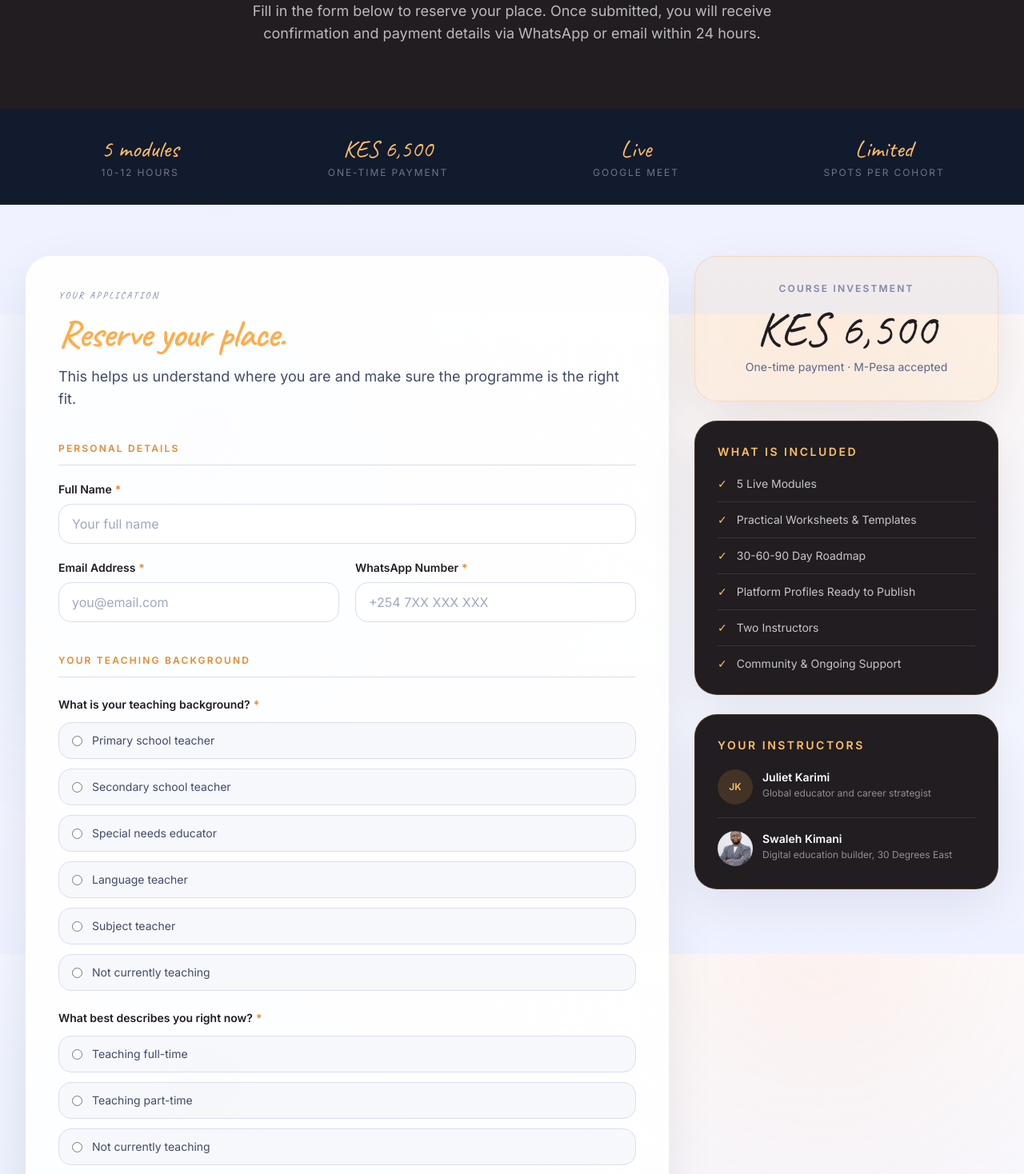
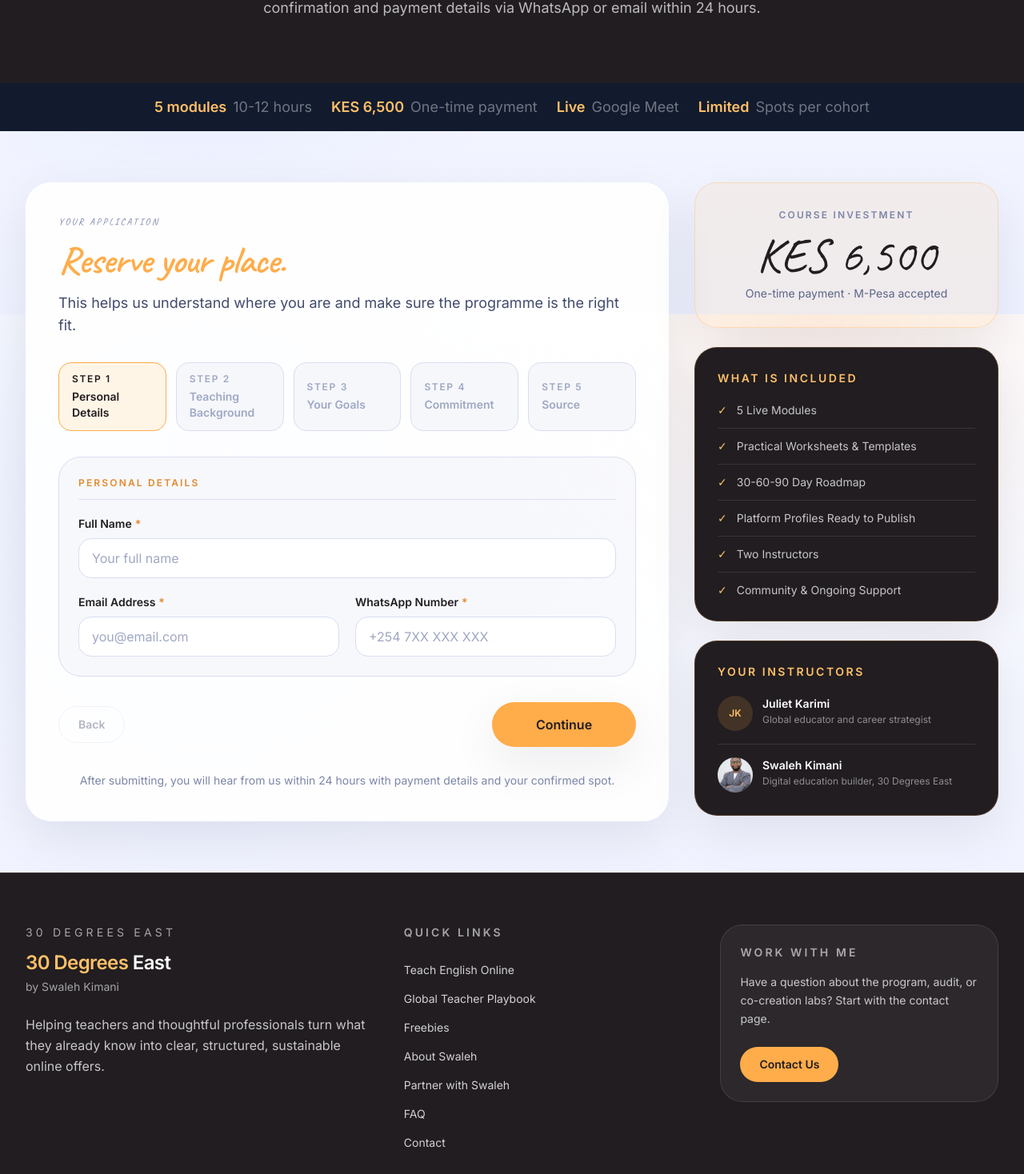
Before and after one commit to aenshtyn/30DegreesEast, a Next.js app: page /global-teacher-playbook/enrol in a window 1280 px wide. Shown: the part 407-1875 px from the top of the page at 80% size. Built offline with nearby package versions, Linux system fonts and the light colour scheme.

Commit message:
Improve playbook enrolment UX

```diff
--- a/app/global-teacher-playbook/enrol/page.tsx
+++ b/app/global-teacher-playbook/enrol/page.tsx
@@ -1,5 +1,4 @@
 import type { Metadata } from 'next'
-import Link from 'next/link'
 
 import EnrolmentForm from '@/components/global-teacher-playbook/EnrolmentForm'
 import { playbookStats } from '@/lib/data/global-teacher-playbook'
@@ -15,10 +14,7 @@ export default function GlobalTeacherPlaybookEnrolPage() {
     <>
       <section className="bg-raisin text-white">
         <div className="container-custom py-14 text-center md:py-20">
-          <Link href="/global-teacher-playbook" className="text-sm font-medium text-white/55 transition hover:text-accent-300">
-            Back to course
-          </Link>
-          <p className="mx-auto mt-8 inline-flex rounded-full border border-accent-500/40 px-4 py-2 text-xs font-semibold uppercase tracking-[0.2em] text-accent-300">
+          <p className="mx-auto inline-flex rounded-full border border-accent-500/40 px-4 py-2 text-xs font-semibold uppercase tracking-[0.2em] text-accent-300">
             Enrolment
           </p>
           <h1 className="mx-auto mt-6 max-w-3xl text-white">
@@ -32,11 +28,11 @@ export default function GlobalTeacherPlaybookEnrolPage() {
       </section>
 
       <section className="bg-neutral-900 text-white">
-        <div className="container-custom grid gap-6 py-8 sm:grid-cols-2 lg:grid-cols-4">
+        <div className="container-custom flex flex-wrap justify-center gap-x-6 gap-y-2 py-4">
           {playbookStats.map((stat) => (
-            <div key={stat.label} className="text-center">
-              <p className="font-display text-3xl text-accent-300">{stat.value}</p>
-              <p className="mt-1 text-xs uppercase tracking-[0.16em] text-white/40">{stat.label}</p>
+            <div key={stat.label} className="flex items-center gap-2 text-sm">
+              <p className="font-semibold text-accent-300">{stat.value}</p>
+              <p className="text-white/40">{stat.label}</p>
             </div>
           ))}
         </div>
--- a/components/global-teacher-playbook/EnrolmentForm.tsx
+++ b/components/global-teacher-playbook/EnrolmentForm.tsx
@@ -1,6 +1,6 @@
 'use client'
 
-import { FormEvent, useState } from 'react'
+import { FormEvent, useMemo, useState } from 'react'
 import Image from 'next/image'
 import { useRouter } from 'next/navigation'
 
@@ -11,19 +11,59 @@ type StatusState = {
   message: string
 }
 
+type FormValues = {
+  background: string
+  challenge: string
+  earlybird: string
+  email: string
+  goal: string
+  interests: string[]
+  invest: string
+  name: string
+  source: string
+  status: string
+  whatsapp: string
+}
+
+const initialValues: FormValues = {
+  background: '',
+  challenge: '',
+  earlybird: '',
+  email: '',
+  goal: '',
+  interests: [],
+  invest: '',
+  name: '',
+  source: '',
+  status: '',
+  whatsapp: '',
+}
+
+const steps = [
+  { label: 'Personal Details', description: 'Name, email, and WhatsApp' },
+  { label: 'Teaching Background', description: 'Where you are starting from' },
+  { label: 'Your Goals', description: 'What you want to build next' },
+  { label: 'Commitment', description: 'Investment and early-bird access' },
+  { label: 'Source', description: 'How you heard about us' },
+]
+
 const inputClass =
   'mt-2 block w-full rounded-2xl border border-neutral-200 bg-white px-4 py-3 text-neutral-900 placeholder-neutral-400 focus:border-accent-400 focus:outline-none focus:ring-2 focus:ring-accent-200/70 disabled:cursor-not-allowed disabled:opacity-70'
 
 function OptionGroup({
+  onChange,
   name,
   options,
   required,
   type = 'radio',
+  value,
 }: {
+  onChange: (value: string) => void
   name: string
   options: string[]
   required?: boolean
   type?: 'radio' | 'checkbox'
+  value: string | string[]
 }) {
   return (
     <div className={type === 'checkbox' ? 'mt-3 grid gap-3 sm:grid-cols-2' : 'mt-3 space-y-3'}>
@@ -36,6 +76,8 @@ function OptionGroup({
             type={type}
             name={name}
             value={option}
+            checked={Array.isArray(value) ? value.includes(option) : value === option}
+            onChange={() => onChange(option)}
             required={type === 'radio' && required && index === 0}
             className="mt-1 accent-accent-500"
           />
@@ -57,36 +99,117 @@ function FieldLabel({ children, required }: { children: React.ReactNode; require
 
 export default function EnrolmentForm() {
   const router = useRouter()
+  const [activeStep, setActiveStep] = useState(0)
+  const [formValues, setFormValues] = useState<FormValues>(initialValues)
   const [isSubmitting, setIsSubmitting] = useState(false)
   const [status, setStatus] = useState<StatusState>({ type: null, message: '' })
+  const isLastStep = activeStep === steps.length - 1
+
+  const completedSteps = useMemo(
+    () => [
+      Boolean(formValues.name && formValues.email && formValues.whatsapp),
+      Boolean(formValues.background && formValues.status),
+      Boolean(formValues.interests.length > 0 && formValues.goal && formValues.challenge),
+      Boolean(formValues.invest && formValues.earlybird),
+      Boolean(formValues.source),
+    ],
+    [formValues]
+  )
+
+  const updateValue = (name: keyof FormValues, value: string) => {
+    setStatus({ type: null, message: '' })
+    setFormValues((prev) => ({ ...prev, [name]: value }))
+  }
+
+  const toggleInterest = (value: string) => {
+    setStatus({ type: null, message: '' })
+    setFormValues((prev) => ({
+      ...prev,
+      interests: prev.interests.includes(value)
+        ? prev.interests.filter((interest) => interest !== value)
+        : [...prev.interests, value],
+    }))
+  }
+
+  const getCurrentStepError = () => {
+    if (activeStep === 0) {
+      if (!formValues.name.trim() || !formValues.email.trim() || !formValues.whatsapp.trim()) {
+        return 'Add your name, email, and WhatsApp number to continue.'
+      }
+      if (!/^[^\s@]+@[^\s@]+\.[^\s@]+$/.test(formValues.email.trim())) {
+        return 'Enter a valid email address to continue.'
+      }
+    }
+
+    if (activeStep === 1 && (!formValues.background || !formValues.status)) {
+      return 'Select your teaching background and current status to continue.'
+    }
+
+    if (activeStep === 2) {
+      if (formValues.interests.length === 0) {
+        return 'Select at least one learning interest to continue.'
+      }
+      if (!formValues.goal.trim() || !formValues.challenge.trim()) {
+        return 'Add your goal and current challenge to continue.'
+      }
+    }
+
+    if (activeStep === 3 && (!formValues.invest || !formValues.earlybird)) {
+      return 'Select both commitment options to continue.'
+    }
+
+    if (activeStep === 4 && !formValues.source) {
+      return 'Select where you heard about us before submitting.'
+    }
+
+    return ''
+  }
+
+  const goToNextStep = () => {
+    const error = getCurrentStepError()
+
+    if (error) {
+      setStatus({ type: 'error', message: error })
+      return
+    }
+
+    setStatus({ type: null, message: '' })
+    setActiveStep((current) => Math.min(current + 1, steps.length - 1))
+  }
 
   const handleSubmit = async (event: FormEvent<HTMLFormElement>) => {
     event.preventDefault()
     setStatus({ type: null, message: '' })
-    setIsSubmitting(true)
+
+    if (!isLastStep) {
+      goToNextStep()
+      return
+    }
 
     const form = event.currentTarget
     const formData = new FormData(form)
-    const interests = formData.getAll('interests').map(String)
 
-    if (interests.length === 0) {
-      setIsSubmitting(false)
-      setStatus({ type: 'error', message: 'Select at least one learning interest to continue.' })
+    const error = getCurrentStepError()
+
+    if (error) {
+      setStatus({ type: 'error', message: error })
       return
     }
 
+    setIsSubmitting(true)
+
     const payload = {
-      name: String(formData.get('name') ?? ''),
-      email: String(formData.get('email') ?? ''),
-      whatsapp: String(formData.get('whatsapp') ?? ''),
-      background: String(formData.get('background') ?? ''),
-      status: String(formData.get('status') ?? ''),
-      interests,
-      goal: String(formData.get('goal') ?? ''),
-      challenge: String(formData.get('challenge') ?? ''),
-      invest: String(formData.get('invest') ?? ''),
-      earlybird: String(formData.get('earlybird') ?? ''),
-      source: String(formData.get('source') ?? ''),
+      name: formValues.name.trim(),
+      email: formValues.email.trim(),
+      whatsapp: formValues.whatsapp.trim(),
+      background: formValues.background,
+      status: formValues.status,
+      interests: formValues.interests,
+      goal: formValues.goal.trim(),
+      challenge: formValues.challenge.trim(),
+      invest: formValues.invest,
+      earlybird: formValues.earlybird,
+      source: formValues.source,
       website: String(formData.get('website') ?? ''),
     }
 
@@ -107,6 +230,7 @@ export default function EnrolmentForm() {
       }
 
       form.reset()
+      setFormValues(initialValues)
       router.push('/global-teacher-playbook/confirmed')
     } catch {
       setStatus({
@@ -128,53 +252,124 @@ export default function EnrolmentForm() {
             This helps us understand where you are and make sure the programme is the right fit.
           </p>
 
-          <form onSubmit={handleSubmit} className="mt-8 space-y-10">
+          <div className="mt-8 grid gap-3 sm:grid-cols-5">
+            {steps.map((step, index) => (
+              <button
+                key={step.label}
+                type="button"
+                onClick={() => index <= activeStep || completedSteps[index - 1] ? setActiveStep(index) : null}
+                className={`rounded-2xl border px-4 py-3 text-left transition ${
+                  index === activeStep
+                    ? 'border-accent-500 bg-accent-50 text-raisin'
+                    : completedSteps[index]
+                      ? 'border-accent-200 bg-white text-neutral-700'
+                      : 'border-neutral-200 bg-neutral-50 text-neutral-400'
+                }`}
+              >
+                <span className="block text-xs font-semibold uppercase tracking-[0.14em]">
+                  {completedSteps[index] ? 'Done' : `Step ${index + 1}`}
+                </span>
+                <span className="mt-1 block text-sm font-semibold">{step.label}</span>
+              </button>
+            ))}
+          </div>
+
+          <form onSubmit={handleSubmit} className="mt-8 space-y-8">
             <div className="hidden" aria-hidden="true">
               <label htmlFor="playbook-website">Website</label>
               <input id="playbook-website" name="website" tabIndex={-1} autoComplete="off" disabled={isSubmitting} />
             </div>
 
-            <section className="space-y-5">
+            {activeStep === 0 ? (
+            <section className="space-y-5 rounded-[28px] border border-neutral-200 bg-neutral-50/70 p-6">
               <p className="border-b border-neutral-200 pb-3 text-xs font-semibold uppercase tracking-[0.18em] text-accent-600">
                 Personal details
               </p>
               <div>
                 <FieldLabel required>Full Name</FieldLabel>
-                <input name="name" required placeholder="Your full name" disabled={isSubmitting} className={inputClass} />
+                <input
+                  name="name"
+                  required
+                  placeholder="Your full name"
+                  disabled={isSubmitting}
+                  className={inputClass}
+                  value={formValues.name}
+                  onChange={(event) => updateValue('name', event.target.value)}
+                />
               </div>
               <div className="grid gap-5 md:grid-cols-2">
                 <div>
                   <FieldLabel required>Email Address</FieldLabel>
-                  <input name="email" type="email" required placeholder="you@email.com" disabled={isSubmitting} className={inputClass} />
+                  <input
+                    name="email"
+                    type="email"
+                    required
+                    placeholder="you@email.com"
+                    disabled={isSubmitting}
+                    className={inputClass}
+                    value={formValues.email}
+                    onChange={(event) => updateValue('email', event.target.value)}
+                  />
                 </div>
                 <div>
                   <FieldLabel required>WhatsApp Number</FieldLabel>
-                  <input name="whatsapp" type="tel" required placeholder="+254 7XX XXX XXX" disabled={isSubmitting} className={inputClass} />
+                  <input
+                    name="whatsapp"
+                    type="tel"
+                    required
+                    placeholder="+254 7XX XXX XXX"
+                    disabled={isSubmitting}
+                    className={inputClass}
+                    value={formValues.whatsapp}
+                    onChange={(event) => updateValue('whatsapp', event.target.value)}
+                  />
                 </div>
               </div>
             </section>
+            ) : null}
 
-            <section className="space-y-6">
+            {activeStep === 1 ? (
+            <section className="space-y-6 rounded-[28px] border border-neutral-200 bg-neutral-50/70 p-6">
               <p className="border-b border-neutral-200 pb-3 text-xs font-semibold uppercase tracking-[0.18em] text-accent-600">
                 Your teaching background
               </p>
               <div>
                 <FieldLabel required>What is your teaching background?</FieldLabel>
-                <OptionGroup name="background" options={applicationOptions.background} required />
+                <OptionGroup
+                  name="background"
+                  options={applicationOptions.background}
+                  required
+                  value={formValues.background}
+                  onChange={(value) => updateValue('background', value)}
+                />
               </div>
               <div>
                 <FieldLabel required>What best describes you right now?</FieldLabel>
-                <OptionGroup name="status" options={applicationOptions.status} required />
+                <OptionGroup
+                  name="status"
+                  options={applicationOptions.status}
+                  required
+                  value={formValues.status}
+                  onChange={(value) => updateValue('status', value)}
+                />
               </div>
             </section>
+            ) : null}
 
-            <section className="space-y-6">
+            {activeStep === 2 ? (
+            <section className="space-y-6 rounded-[28px] border border-neutral-200 bg-neutral-50/70 p-6">
               <p className="border-b border-neutral-200 pb-3 text-xs font-semibold uppercase tracking-[0.18em] text-accent-600">
                 Your goals
               </p>
               <div>
                 <FieldLabel required>What are you most interested in learning?</FieldLabel>
-                <OptionGroup name="interests" options={applicationOptions.interests} type="checkbox" />
+                <OptionGroup
+                  name="interests"
+                  options={applicationOptions.interests}
+                  type="checkbox"
+                  value={formValues.interests}
+                  onChange={toggleInterest}
+                />
               </div>
               <div>
                 <FieldLabel required>What is your biggest goal in the next 6 months?</FieldLabel>
@@ -185,6 +380,8 @@ export default function EnrolmentForm() {
                   placeholder="Example: I want to earn an additional KES 30,000 per month from online teaching."
                   disabled={isSubmitting}
                   className={inputClass}
+                  value={formValues.goal}
+                  onChange={(event) => updateValue('goal', event.target.value)}
                 />
               </div>
               <div>
@@ -196,33 +393,58 @@ export default function EnrolmentForm() {
                   placeholder="Example: I do not know which platform to start with or how to price my lessons."
                   disabled={isSubmitting}
                   className={inputClass}
+                  value={formValues.challenge}
+                  onChange={(event) => updateValue('challenge', event.target.value)}
                 />
               </div>
             </section>
+            ) : null}
 
-            <section className="space-y-6">
+            {activeStep === 3 ? (
+            <section className="space-y-6 rounded-[28px] border border-neutral-200 bg-neutral-50/70 p-6">
               <p className="border-b border-neutral-200 pb-3 text-xs font-semibold uppercase tracking-[0.18em] text-accent-600">
                 Commitment & investment
               </p>
               <div>
                 <FieldLabel required>Would you be willing to invest KES 6,500?</FieldLabel>
-                <OptionGroup name="invest" options={applicationOptions.invest} required />
+                <OptionGroup
+                  name="invest"
+                  options={applicationOptions.invest}
+                  required
+                  value={formValues.invest}
+                  onChange={(value) => updateValue('invest', value)}
+                />
               </div>
               <div>
                 <FieldLabel required>Would you like access to early-bird pricing when enrolment opens?</FieldLabel>
-                <OptionGroup name="earlybird" options={applicationOptions.earlybird} required />
+                <OptionGroup
+                  name="earlybird"
+                  options={applicationOptions.earlybird}
+                  required
+                  value={formValues.earlybird}
+                  onChange={(value) => updateValue('earlybird', value)}
+                />
               </div>
             </section>
+            ) : null}
 
-            <section>
+            {activeStep === 4 ? (
+            <section className="rounded-[28px] border border-neutral-200 bg-neutral-50/70 p-6">
               <p className="border-b border-neutral-200 pb-3 text-xs font-semibold uppercase tracking-[0.18em] text-accent-600">
                 One last thing
               </p>
               <div className="mt-6">
                 <FieldLabel required>Where did you hear about us?</FieldLabel>
-                <OptionGroup name="source" options={applicationOptions.source} required />
+                <OptionGroup
+                  name="source"
+                  options={applicationOptions.source}
+                  required
+                  value={formValues.source}
+                  onChange={(value) => updateValue('source', value)}
+                />
               </div>
             </section>
+            ) : null}
 
             {status.type ? (
               <div
@@ -238,13 +460,34 @@ export default function EnrolmentForm() {
               </div>
             ) : null}
 
+            <div className="flex flex-col gap-3 sm:flex-row sm:items-center sm:justify-between">
+              <button
+                type="button"
+                disabled={activeStep === 0 || isSubmitting}
+                onClick={() => setActiveStep((current) => Math.max(current - 1, 0))}
+                className="rounded-full border border-neutral-200 px-6 py-3 text-sm font-semibold text-neutral-700 transition hover:bg-neutral-50 disabled:cursor-not-allowed disabled:opacity-40"
+              >
+                Back
+              </button>
+              {isLastStep ? (
                 <button
                   type="submit"
                   disabled={isSubmitting}
-              className="w-full rounded-full bg-accent-500 px-8 py-4 text-base font-semibold text-raisin shadow-soft-card transition hover:bg-accent-400 focus-visible:outline focus-visible:outline-2 focus-visible:outline-offset-2 focus-visible:outline-accent-500 disabled:cursor-not-allowed disabled:opacity-70"
+                  className="rounded-full bg-accent-500 px-8 py-4 text-base font-semibold text-raisin shadow-soft-card transition hover:bg-accent-400 focus-visible:outline focus-visible:outline-2 focus-visible:outline-offset-2 focus-visible:outline-accent-500 disabled:cursor-not-allowed disabled:opacity-70 sm:min-w-[240px]"
                 >
                   {isSubmitting ? 'Submitting...' : 'Submit My Application'}
                 </button>
+              ) : (
+                <button
+                  type="button"
+                  disabled={isSubmitting}
+                  onClick={goToNextStep}
+                  className="rounded-full bg-accent-500 px-8 py-4 text-base font-semibold text-raisin shadow-soft-card transition hover:bg-accent-400 focus-visible:outline focus-visible:outline-2 focus-visible:outline-offset-2 focus-visible:outline-accent-500 disabled:cursor-not-allowed disabled:opacity-70 sm:min-w-[180px]"
+                >
+                  Continue
+                </button>
+              )}
+            </div>
             <p className="text-center text-sm text-neutral-500">
               After submitting, you will hear from us within 24 hours with payment details and your confirmed spot.
             </p>
```
Lines whose indentation alone changed are shown as unchanged.
